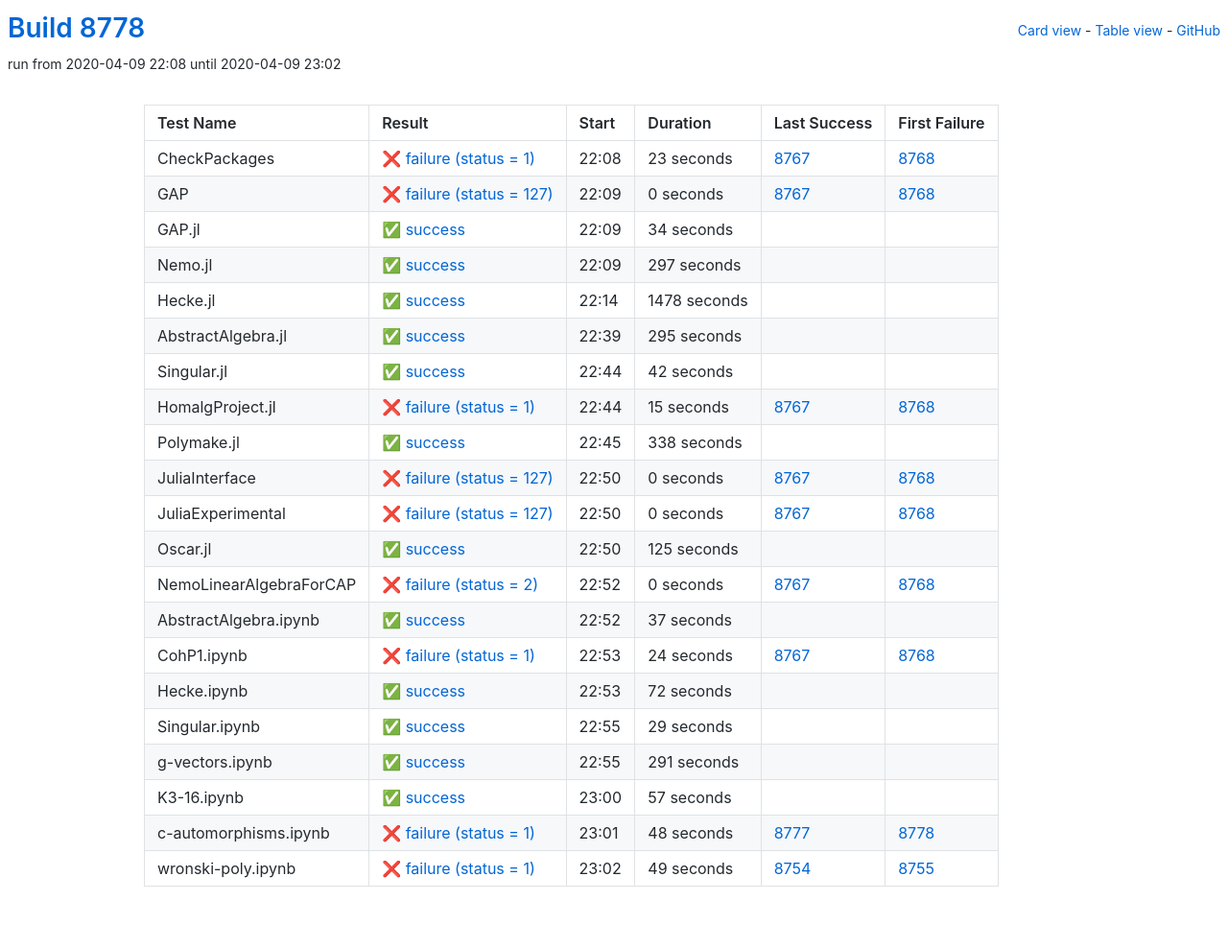
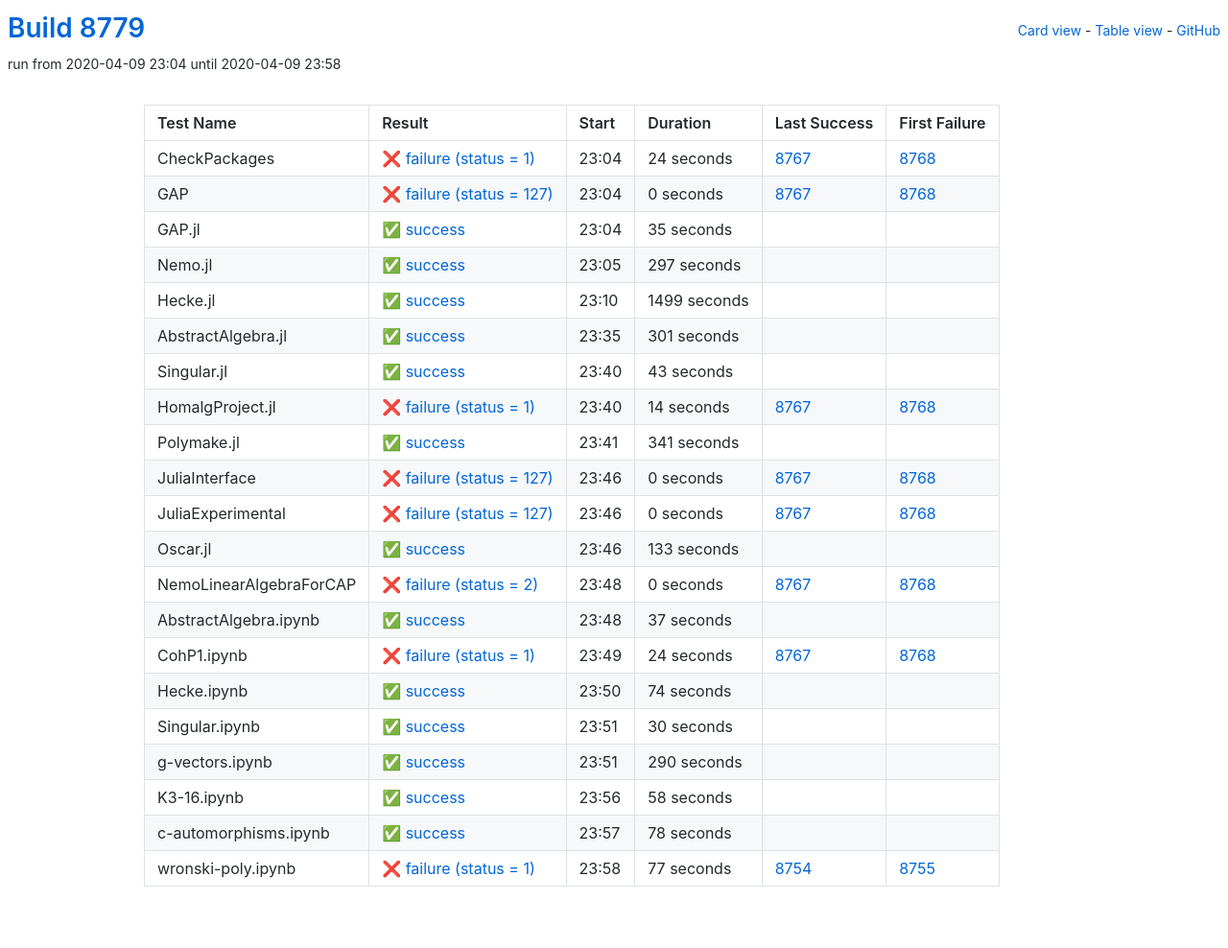
Before and after one commit to oscar-system/oscar-ci-status, a Jekyll site: the page built from table.html, in a window 1280 px wide. Shown: the whole page at 96% size. Built offline with Jekyll 4.4.1, drawn with Linux system fonts in a browser that asks for light colours.

Commit message:
Build 8779

```diff
--- a/_data/ci.yml
+++ b/_data/ci.yml
@@ -1,16 +1,16 @@
-build: 8778
-build_url: https://oscarci.mathematik.uni-kl.de/job/oscar/8778/
+build: 8779
+build_url: https://oscarci.mathematik.uni-kl.de/job/oscar/8779/
 job: oscar
 tests:
-- duration: 23
+- duration: 24
   exitcode: 1
   first_failure: 8768
   first_failure_url: https://oscarci.mathematik.uni-kl.de/job/oscar/8768/
   last_success: 8767
   last_success_url: https://oscarci.mathematik.uni-kl.de/job/oscar/8767/
-  log: https://oscarci.mathematik.uni-kl.de/job/oscar/8778/artifact/logs/build-8778/CheckPackages.log
+  log: https://oscarci.mathematik.uni-kl.de/job/oscar/8779/artifact/logs/build-8779/CheckPackages.log
   name: CheckPackages
-  start: 2020-04-09 22:08
+  start: 2020-04-09 23:04
   status: failure
   success: false
 - duration: 0
@@ -19,20 +19,20 @@
   first_failure_url: https://oscarci.mathematik.uni-kl.de/job/oscar/8768/
   last_success: 8767
   last_success_url: https://oscarci.mathematik.uni-kl.de/job/oscar/8767/
-  log: https://oscarci.mathematik.uni-kl.de/job/oscar/8778/artifact/logs/build-8778/GAP.log
+  log: https://oscarci.mathematik.uni-kl.de/job/oscar/8779/artifact/logs/build-8779/GAP.log
   name: GAP
-  start: 2020-04-09 22:09
+  start: 2020-04-09 23:04
   status: failure
   success: false
-- duration: 34
+- duration: 35
   exitcode: 0
   first_failure: false
   first_failure_url: null
   last_success: false
   last_success_url: null
-  log: https://oscarci.mathematik.uni-kl.de/job/oscar/8778/artifact/logs/build-8778/GAP.jl.log
+  log: https://oscarci.mathematik.uni-kl.de/job/oscar/8779/artifact/logs/build-8779/GAP.jl.log
   name: GAP.jl
-  start: 2020-04-09 22:09
+  start: 2020-04-09 23:04
   status: success
   success: true
 - duration: 297
@@ -41,64 +41,64 @@
   first_failure_url: null
   last_success: false
   last_success_url: null
-  log: https://oscarci.mathematik.uni-kl.de/job/oscar/8778/artifact/logs/build-8778/Nemo.jl.log
+  log: https://oscarci.mathematik.uni-kl.de/job/oscar/8779/artifact/logs/build-8779/Nemo.jl.log
   name: Nemo.jl
-  start: 2020-04-09 22:09
+  start: 2020-04-09 23:05
   status: success
   success: true
-- duration: 1478
+- duration: 1499
   exitcode: 0
   first_failure: false
   first_failure_url: null
   last_success: false
   last_success_url: null
-  log: https://oscarci.mathematik.uni-kl.de/job/oscar/8778/artifact/logs/build-8778/Hecke.jl.log
+  log: https://oscarci.mathematik.uni-kl.de/job/oscar/8779/artifact/logs/build-8779/Hecke.jl.log
   name: Hecke.jl
-  start: 2020-04-09 22:14
+  start: 2020-04-09 23:10
   status: success
   success: true
-- duration: 295
+- duration: 301
   exitcode: 0
   first_failure: false
   first_failure_url: null
   last_success: false
   last_success_url: null
-  log: https://oscarci.mathematik.uni-kl.de/job/oscar/8778/artifact/logs/build-8778/AbstractAlgebra.jl.log
+  log: https://oscarci.mathematik.uni-kl.de/job/oscar/8779/artifact/logs/build-8779/AbstractAlgebra.jl.log
   name: AbstractAlgebra.jl
-  start: 2020-04-09 22:39
+  start: 2020-04-09 23:35
   status: success
   success: true
-- duration: 42
+- duration: 43
   exitcode: 0
   first_failure: false
   first_failure_url: null
   last_success: false
   last_success_url: null
-  log: https://oscarci.mathematik.uni-kl.de/job/oscar/8778/artifact/logs/build-8778/Singular.jl.log
+  log: https://oscarci.mathematik.uni-kl.de/job/oscar/8779/artifact/logs/build-8779/Singular.jl.log
   name: Singular.jl
-  start: 2020-04-09 22:44
+  start: 2020-04-09 23:40
   status: success
   success: true
-- duration: 15
+- duration: 14
   exitcode: 1
   first_failure: 8768
   first_failure_url: https://oscarci.mathematik.uni-kl.de/job/oscar/8768/
   last_success: 8767
   last_success_url: https://oscarci.mathematik.uni-kl.de/job/oscar/8767/
-  log: https://oscarci.mathematik.uni-kl.de/job/oscar/8778/artifact/logs/build-8778/HomalgProject.jl.log
+  log: https://oscarci.mathematik.uni-kl.de/job/oscar/8779/artifact/logs/build-8779/HomalgProject.jl.log
   name: HomalgProject.jl
-  start: 2020-04-09 22:44
+  start: 2020-04-09 23:40
   status: failure
   success: false
-- duration: 338
+- duration: 341
   exitcode: 0
   first_failure: false
   first_failure_url: null
   last_success: false
   last_success_url: null
-  log: https://oscarci.mathematik.uni-kl.de/job/oscar/8778/artifact/logs/build-8778/Polymake.jl.log
+  log: https://oscarci.mathematik.uni-kl.de/job/oscar/8779/artifact/logs/build-8779/Polymake.jl.log
   name: Polymake.jl
-  start: 2020-04-09 22:45
+  start: 2020-04-09 23:41
   status: success
   success: true
 - duration: 0
@@ -107,9 +107,9 @@
   first_failure_url: https://oscarci.mathematik.uni-kl.de/job/oscar/8768/
   last_success: 8767
   last_success_url: https://oscarci.mathematik.uni-kl.de/job/oscar/8767/
-  log: https://oscarci.mathematik.uni-kl.de/job/oscar/8778/artifact/logs/build-8778/JuliaInterface.log
+  log: https://oscarci.mathematik.uni-kl.de/job/oscar/8779/artifact/logs/build-8779/JuliaInterface.log
   name: JuliaInterface
-  start: 2020-04-09 22:50
+  start: 2020-04-09 23:46
   status: failure
   success: false
 - duration: 0
@@ -118,20 +118,20 @@
   first_failure_url: https://oscarci.mathematik.uni-kl.de/job/oscar/8768/
   last_success: 8767
   last_success_url: https://oscarci.mathematik.uni-kl.de/job/oscar/8767/
-  log: https://oscarci.mathematik.uni-kl.de/job/oscar/8778/artifact/logs/build-8778/JuliaExperimental.log
+  log: https://oscarci.mathematik.uni-kl.de/job/oscar/8779/artifact/logs/build-8779/JuliaExperimental.log
   name: JuliaExperimental
-  start: 2020-04-09 22:50
+  start: 2020-04-09 23:46
   status: failure
   success: false
-- duration: 125
+- duration: 133
   exitcode: 0
   first_failure: false
   first_failure_url: null
   last_success: false
   last_success_url: null
-  log: https://oscarci.mathematik.uni-kl.de/job/oscar/8778/artifact/logs/build-8778/Oscar.jl.log
+  log: https://oscarci.mathematik.uni-kl.de/job/oscar/8779/artifact/logs/build-8779/Oscar.jl.log
   name: Oscar.jl
-  start: 2020-04-09 22:50
+  start: 2020-04-09 23:46
   status: success
   success: true
 - duration: 0
@@ -140,9 +140,9 @@
   first_failure_url: https://oscarci.mathematik.uni-kl.de/job/oscar/8768/
   last_success: 8767
   last_success_url: https://oscarci.mathematik.uni-kl.de/job/oscar/8767/
-  log: https://oscarci.mathematik.uni-kl.de/job/oscar/8778/artifact/logs/build-8778/NemoLinearAlgebraForCAP.log
+  log: https://oscarci.mathematik.uni-kl.de/job/oscar/8779/artifact/logs/build-8779/NemoLinearAlgebraForCAP.log
   name: NemoLinearAlgebraForCAP
-  start: 2020-04-09 22:52
+  start: 2020-04-09 23:48
   status: failure
   success: false
 - duration: 37
@@ -151,9 +151,9 @@
   first_failure_url: null
   last_success: false
   last_success_url: null
-  log: https://oscarci.mathematik.uni-kl.de/job/oscar/8778/artifact/logs/build-8778/AbstractAlgebra.ipynb.log
+  log: https://oscarci.mathematik.uni-kl.de/job/oscar/8779/artifact/logs/build-8779/AbstractAlgebra.ipynb.log
   name: AbstractAlgebra.ipynb
-  start: 2020-04-09 22:52
+  start: 2020-04-09 23:48
   status: success
   success: true
 - duration: 24
@@ -162,74 +162,74 @@
   first_failure_url: https://oscarci.mathematik.uni-kl.de/job/oscar/8768/
   last_success: 8767
   last_success_url: https://oscarci.mathematik.uni-kl.de/job/oscar/8767/
-  log: https://oscarci.mathematik.uni-kl.de/job/oscar/8778/artifact/logs/build-8778/CohP1.ipynb.log
+  log: https://oscarci.mathematik.uni-kl.de/job/oscar/8779/artifact/logs/build-8779/CohP1.ipynb.log
   name: CohP1.ipynb
-  start: 2020-04-09 22:53
+  start: 2020-04-09 23:49
   status: failure
   success: false
-- duration: 72
+- duration: 74
   exitcode: 0
   first_failure: false
   first_failure_url: null
   last_success: false
   last_success_url: null
-  log: https://oscarci.mathematik.uni-kl.de/job/oscar/8778/artifact/logs/build-8778/Hecke.ipynb.log
+  log: https://oscarci.mathematik.uni-kl.de/job/oscar/8779/artifact/logs/build-8779/Hecke.ipynb.log
   name: Hecke.ipynb
-  start: 2020-04-09 22:53
+  start: 2020-04-09 23:50
   status: success
   success: true
-- duration: 29
+- duration: 30
   exitcode: 0
   first_failure: false
   first_failure_url: null
   last_success: false
   last_success_url: null
-  log: https://oscarci.mathematik.uni-kl.de/job/oscar/8778/artifact/logs/build-8778/Singular.ipynb.log
+  log: https://oscarci.mathematik.uni-kl.de/job/oscar/8779/artifact/logs/build-8779/Singular.ipynb.log
   name: Singular.ipynb
-  start: 2020-04-09 22:55
+  start: 2020-04-09 23:51
   status: success
   success: true
-- duration: 291
+- duration: 290
   exitcode: 0
   first_failure: false
   first_failure_url: null
   last_success: false
   last_success_url: null
-  log: https://oscarci.mathematik.uni-kl.de/job/oscar/8778/artifact/logs/build-8778/g-vectors.ipynb.log
+  log: https://oscarci.mathematik.uni-kl.de/job/oscar/8779/artifact/logs/build-8779/g-vectors.ipynb.log
   name: g-vectors.ipynb
-  start: 2020-04-09 22:55
+  start: 2020-04-09 23:51
   status: success
   success: true
-- duration: 57
+- duration: 58
   exitcode: 0
   first_failure: false
   first_failure_url: null
   last_success: false
   last_success_url: null
-  log: https://oscarci.mathematik.uni-kl.de/job/oscar/8778/artifact/logs/build-8778/K3-16.ipynb.log
+  log: https://oscarci.mathematik.uni-kl.de/job/oscar/8779/artifact/logs/build-8779/K3-16.ipynb.log
   name: K3-16.ipynb
-  start: 2020-04-09 23:00
+  start: 2020-04-09 23:56
   status: success
   success: true
-- duration: 48
-  exitcode: 1
-  first_failure: 8778
-  first_failure_url: https://oscarci.mathematik.uni-kl.de/job/oscar/8778/
-  last_success: 8777
-  last_success_url: https://oscarci.mathematik.uni-kl.de/job/oscar/8777/
-  log: https://oscarci.mathematik.uni-kl.de/job/oscar/8778/artifact/logs/build-8778/c-automorphisms.ipynb.log
+- duration: 78
+  exitcode: 0
+  first_failure: false
+  first_failure_url: null
+  last_success: false
+  last_success_url: null
+  log: https://oscarci.mathematik.uni-kl.de/job/oscar/8779/artifact/logs/build-8779/c-automorphisms.ipynb.log
   name: c-automorphisms.ipynb
-  start: 2020-04-09 23:01
-  status: failure
-  success: false
-- duration: 49
+  start: 2020-04-09 23:57
+  status: success
+  success: true
+- duration: 77
   exitcode: 1
   first_failure: 8755
   first_failure_url: https://oscarci.mathematik.uni-kl.de/job/oscar/8755/
   last_success: 8754
   last_success_url: https://oscarci.mathematik.uni-kl.de/job/oscar/8754/
-  log: https://oscarci.mathematik.uni-kl.de/job/oscar/8778/artifact/logs/build-8778/wronski-poly.ipynb.log
+  log: https://oscarci.mathematik.uni-kl.de/job/oscar/8779/artifact/logs/build-8779/wronski-poly.ipynb.log
   name: wronski-poly.ipynb
-  start: 2020-04-09 23:02
+  start: 2020-04-09 23:58
   status: failure
   success: false
```
Also changed, not shown: README.md.
